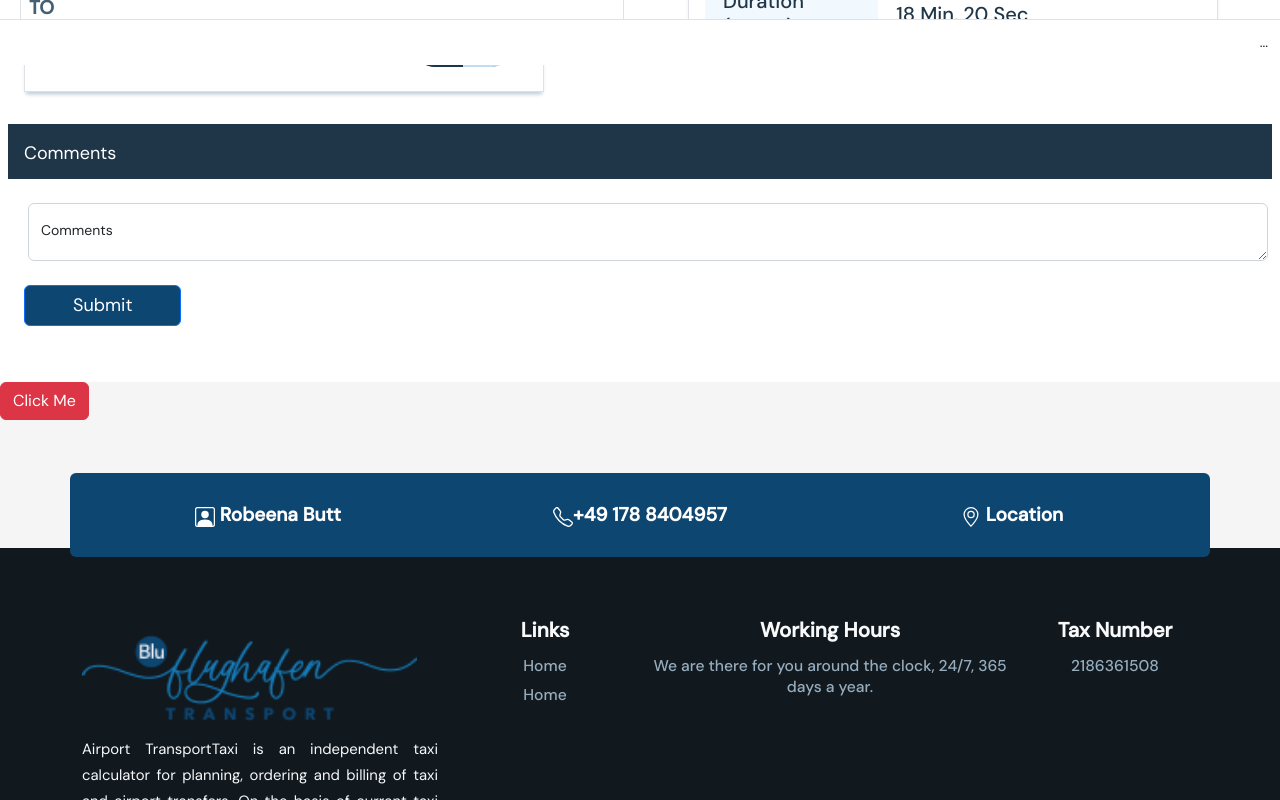
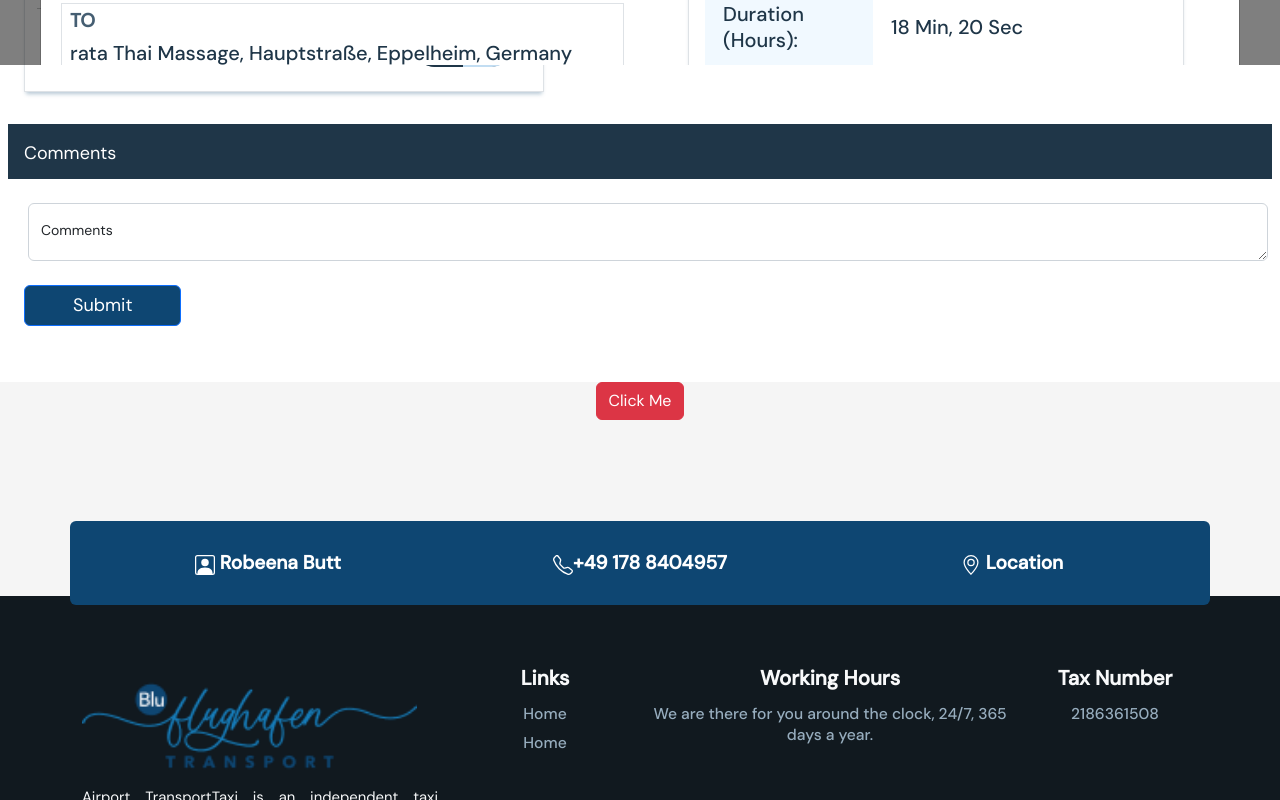
Before and after one commit to keshavsov/flughafen, a React (Create React App) app: page /adminbooking in a window 1280 px wide. Both pictures are taken after a click on the button "Click Me". Shown: the part 1916-2716 px from the top of the page. Built offline with nearby package versions, Linux system fonts and the light colour scheme; what @mui/styled-engine-sc would draw is missing.

Commit message:
model correct

```diff
--- a/src/component/ModelEdit.js
+++ b/src/component/ModelEdit.js
@@ -14,15 +14,15 @@ function ModalFullscreenExample(props) {
 
     return (
         <div>
-            <Button color="danger" onClick={toggle}>
+            <Button color="danger" onClick={toggle} className='mb-5'>
                 Click Me
             </Button>
-            <Modal isOpen={modal} toggle={toggle} fullscreen>
-                <ModalHeader toggle={toggle}>Booking</ModalHeader>
+            <Modal isOpen={modal} toggle={toggle} style={{maxWidth: '1200px', width: '100%'}}>
+                <ModalHeader toggle={toggle}><span className=' label-admin-text '>Booking</span></ModalHeader>
                 <ModalBody>
                     <div className='col-md-12 heading-section '>Customer Details</div>
 
-                    <div className='row my-3 gap-4 '>
+                    <div className='row my-3 gap-4 mx-3'>
 
                         <div className='col-md-3 white-card p-3 border' style={{ backgroundColor: "#F1F9FF" }}>
                             <label className='label-admin-text'>Vorname*</label>
@@ -37,7 +37,7 @@ function ModalFullscreenExample(props) {
                             <label className='label-admin-text'>Telefonummer*</label> <br />
                             <span><GernamySvg /></span><span className='text-admin'>+48 </span><span className='text-admin'>11112344345</span>
                         </div>
-                        <div className='col-md-12 p-3 border my-3'>
+                        <div className='col-md-12 p-2 border my-3 '>
                             <label className='label-admin-text '>Adresse*</label>
                             <p className='text-admin'>Surata Thai Massage, Hauptstraße, Eppelheim, Germany</p>
                         </div>
--- a/src/pages/AdminBooking.js
+++ b/src/pages/AdminBooking.js
@@ -248,6 +248,6 @@ export function AdminBooking() {
             </div>
         </div>
         {/* ---------------model-------------- */}
-           <ModalFullscreenExample />
+          <center ><ModalFullscreenExample /></center>
     </>)
 }
```
